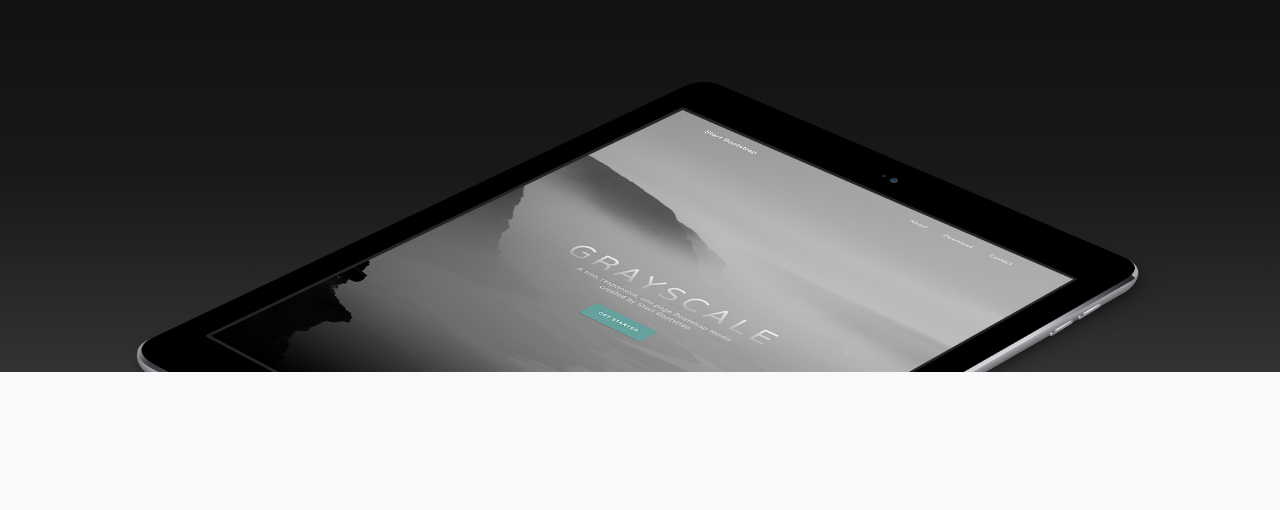
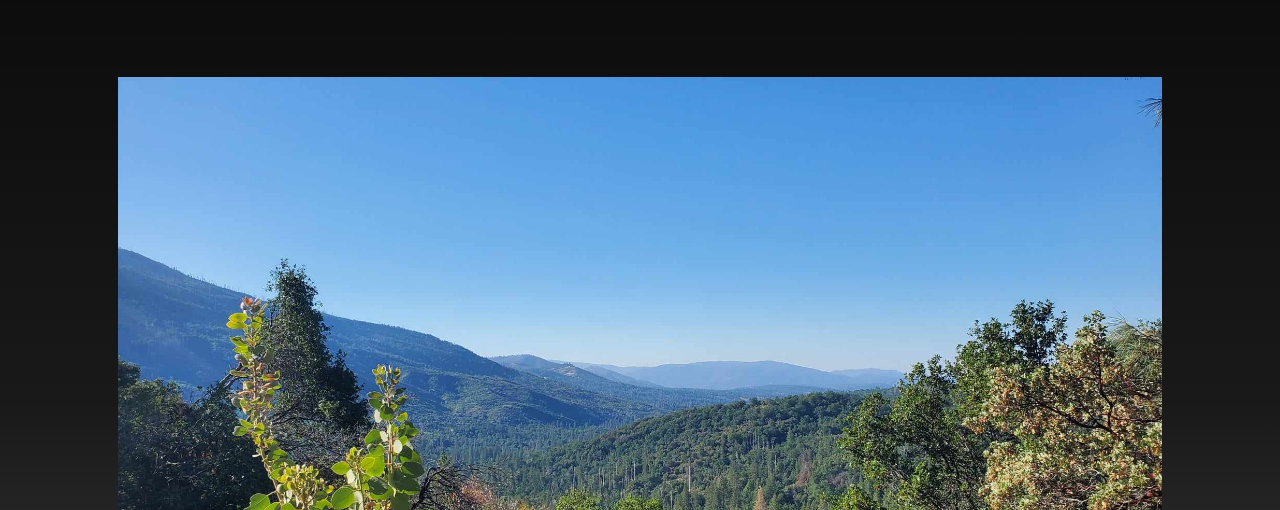
Before and after one commit to herdylanher/green-cilantro, a plain HTML site: page index.html in a window 1280 px wide. Shown: the part 1193-1703 px from the top of the page. Drawn offline with nearby package versions, Linux system fonts and the light colour scheme.

Commit message:
Update index.html

```diff
--- a/index.html
+++ b/index.html
@@ -60,7 +60,7 @@
                         </p>
                     </div>
                 </div>
-                <img class="img-fluid" src="assets/img/ipad.png" alt="..." />
+                <img class="img-fluid" src="assets/img/358252860_182808531319857_8685758385401028329_n.jpg" alt="..." />
             </div>
         </section>
         <!-- Projects-->
```
